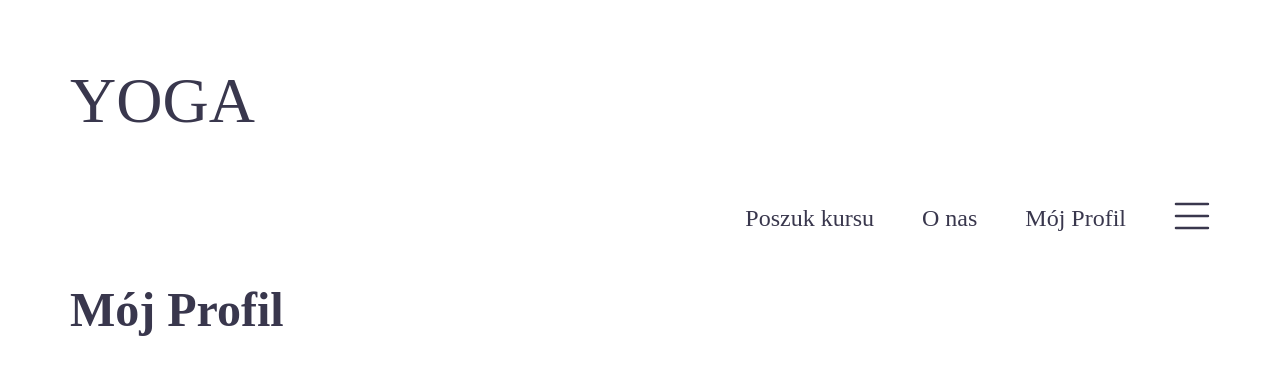
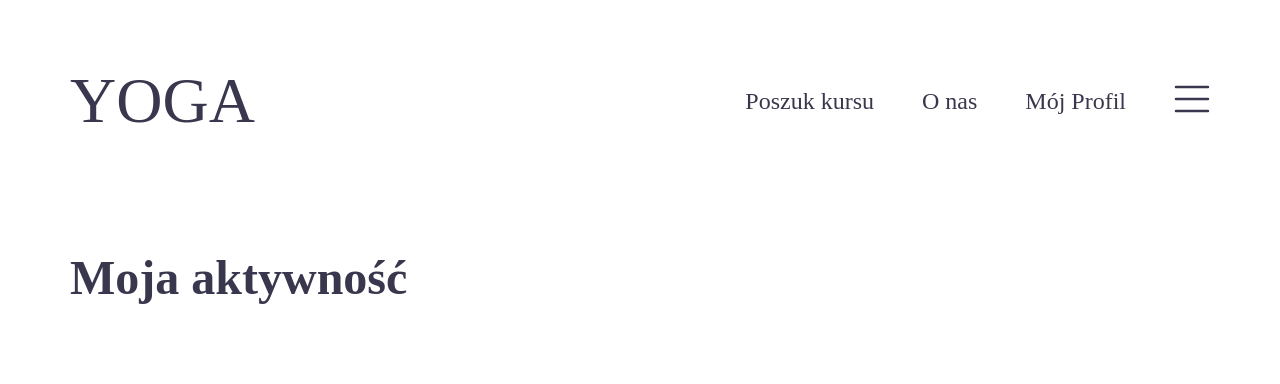
Before and after one commit to Alona655/aplikacja_jogi, a PHP site: page /activity in a window 1280 px wide. Shown: the top 384 px of the page. Run offline with PHP 8.4, Linux system fonts and the light colour scheme.

Commit message:
Adding title and header in activity page

```diff
--- a/project/public/css/activity.css
+++ b/project/public/css/activity.css
@@ -29,7 +29,7 @@ a {
     text-transform: uppercase;
 }
 
-nav{
+.navActivity{
     gap: 3em;
     display: flex;
     align-items: center;
--- a/project/public/css/profile.css
+++ b/project/public/css/profile.css
@@ -67,6 +67,8 @@ nav{
 .burgerProfile {
     display: block;
 }
+
+/*-----------------------------------------*/
 
 .titleProfile {
     font-family: PT Serif;
--- a/project/public/views/activity.php
+++ b/project/public/views/activity.php
@@ -7,11 +7,12 @@
 
 <body>
 <main>
+    <header>
     <div class="logoActivity">
         <p>yoga</p>
     </div>
     <div class="menuActivity">
-        <nav>
+        <nav class="navActivity">
             <a class="findingCourseActivity" href="">Poszuk kursu</a>
             <a class="aboutUsActivity" href="">O nas</a>
             <a class="myProfileInActivity" href="">Mój Profil</a>
@@ -19,7 +20,7 @@
         </nav>
     </div>
     </header>
-    <h1 class="titleActivity">Mój Profil</h1>
+    <h1 class="titleActivity">Moja aktywność</h1>
 
 </main>
 
```
